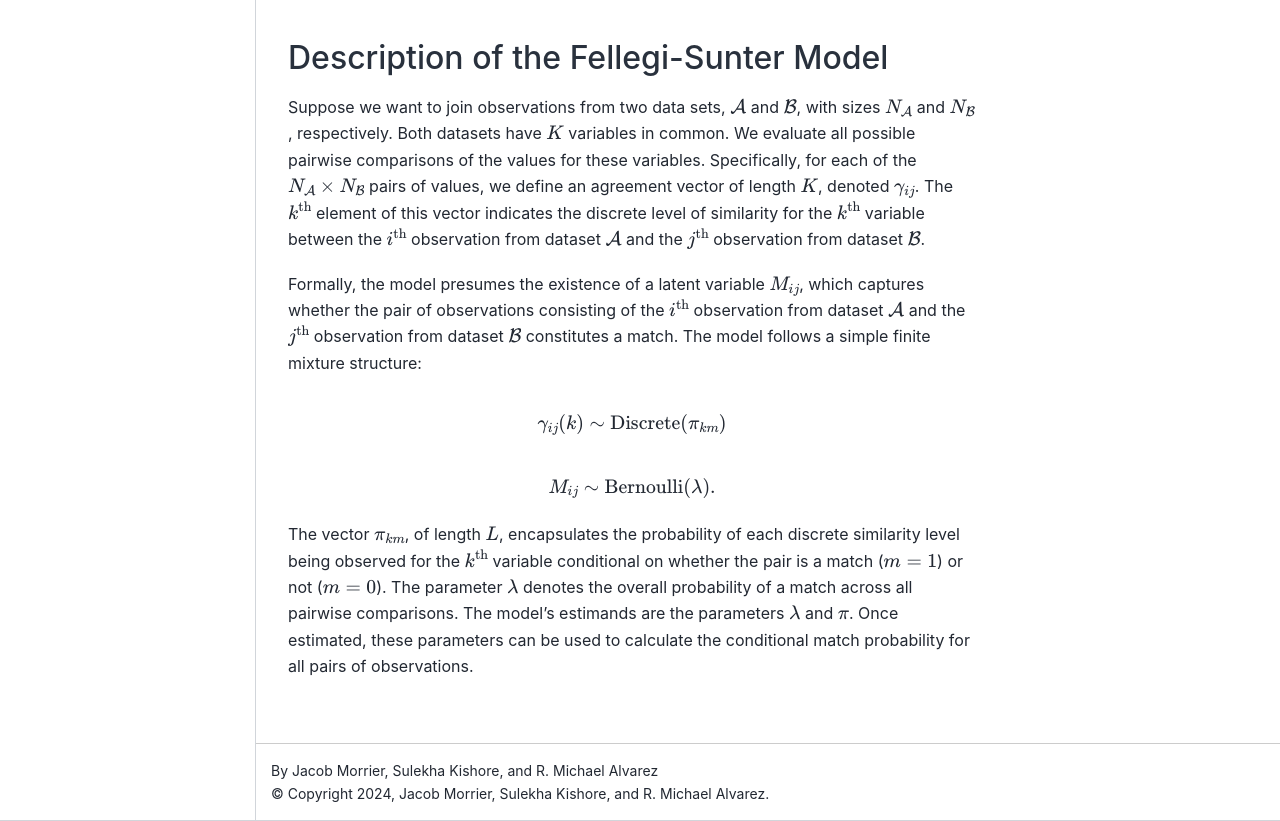
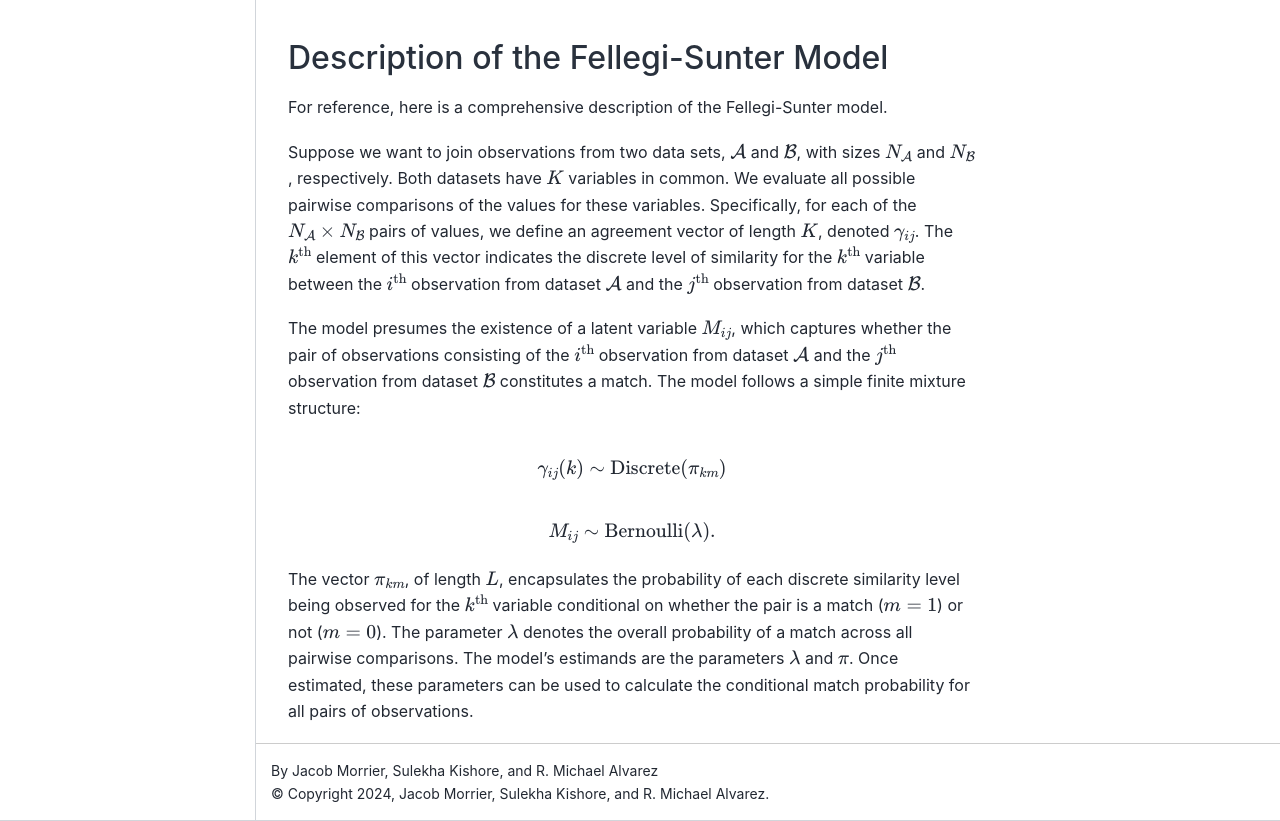
Before and after one commit to jacobmorrier/fast-er, a Sphinx documentation site: the page built from docs/source/estimation.rst, in a window 1280 px wide and 1157 px high, cut to the strip 336-1157 px from the top of the window. Built offline with Sphinx 7.4.7 and the Sphinx Book theme 1.1.4, drawn with Linux system fonts in a browser that asks for light colours; pages that are not in the unit, such as notebooks, are missing from menus.

Commit message:
Update estimation.rst

```diff
--- a/docs/source/estimation.rst
+++ b/docs/source/estimation.rst
@@ -10,9 +10,11 @@ This class estimates the parameters of the Fellegi-Sunter model, a `Naive Bayes
 Description of the Fellegi-Sunter Model
 ---------------------------------------
 
+For reference, here is a comprehensive description of the Fellegi-Sunter model.
+
 Suppose we want to join observations from two data sets, :math:`\mathcal{A}` and :math:`\mathcal{B}`, with sizes :math:`N_\mathcal{A}` and :math:`N_\mathcal{B}`, respectively. Both datasets have :math:`K` variables in common. We evaluate all possible pairwise comparisons of the values for these variables. Specifically, for each of the :math:`N_\mathcal{A} \times N_\mathcal{B}` pairs of values, we define an agreement vector of length :math:`K`, denoted :math:`\mathbf{\gamma}_{ij}`. The :math:`k^{\textrm{th}}` element of this vector indicates the discrete level of similarity for the :math:`k^{\textrm{th}}` variable between the :math:`i^{\textrm{th}}` observation from dataset :math:`\mathcal{A}` and the :math:`j^{\textrm{th}}` observation from dataset :math:`\mathcal{B}`.
 
-Formally, the model presumes the existence of a latent variable :math:`M_{ij}`, which captures whether the pair of observations consisting of the :math:`i^{\textrm{th}}` observation from dataset :math:`\mathcal{A}` and the :math:`j^{\textrm{th}}` observation from dataset :math:`\mathcal{B}` constitutes a match. The model follows a simple finite mixture structure:
+The model presumes the existence of a latent variable :math:`M_{ij}`, which captures whether the pair of observations consisting of the :math:`i^{\textrm{th}}` observation from dataset :math:`\mathcal{A}` and the :math:`j^{\textrm{th}}` observation from dataset :math:`\mathcal{B}` constitutes a match. The model follows a simple finite mixture structure:
 
 .. math::
 
```
